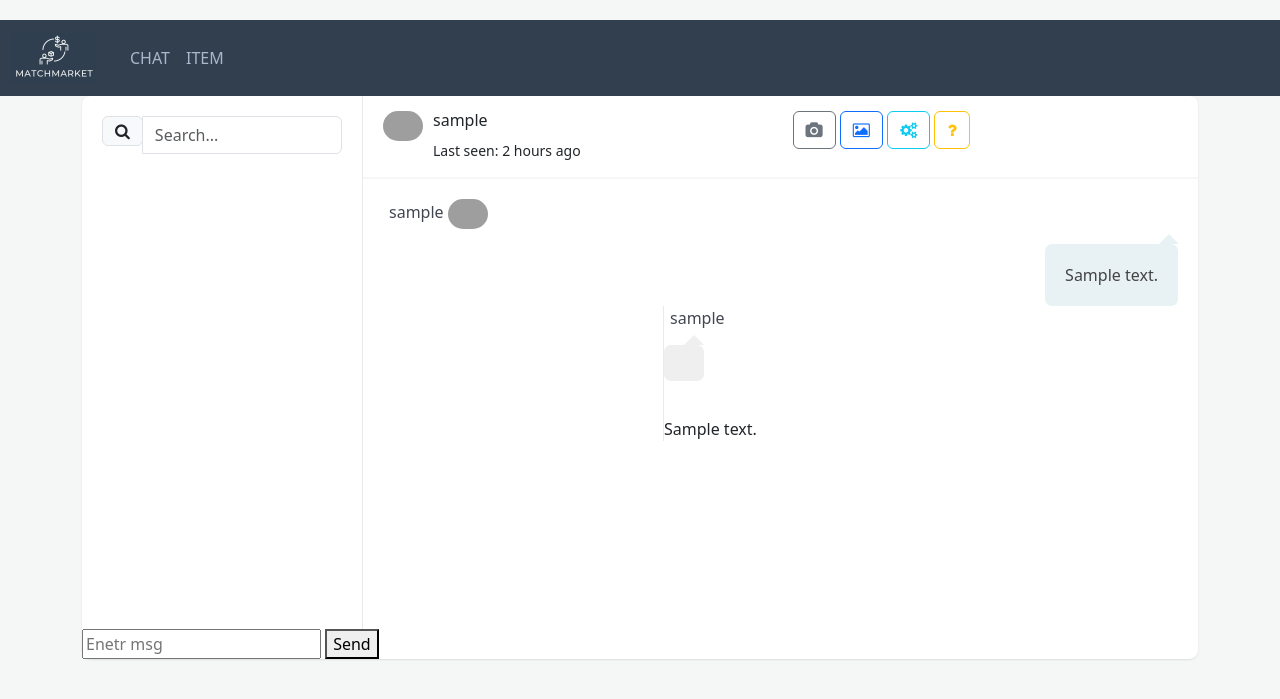
After one commit to yanaih16/gPBL_2023_summer, a Django app: page /chat/1 in a window 1280 px wide. The commit adds this page. Shown: the top 699 px of the page. Run offline with Django 4.2, Linux system fonts and the light colour scheme; a user stored in the database is signed in; tables that the repository leaves empty hold one stand-in row (values such as "Sample post"); some libraries are stand-ins or nearby versions; grey boxes are pictures that could not be loaded.

Commit message:
[change] chat

```diff
--- a/app/models.py
+++ b/app/models.py
@@ -79,8 +79,9 @@ class Matching(models.Model):
         return f"{self.item_id} {self.buyer_id}"
 
 class Chat(models.Model):
-    matching_id = models.ForeignKey(Matching, on_delete = models.PROTECT)
-    sender_id = models.ForeignKey(User, on_delete = models.PROTECT)
+    #matching_id = models.ForeignKey(Matching, on_delete = models.PROTECT)
+    sender=models.ForeignKey(User,on_delete=models.CASCADE,related_name='sender')
+    receiver=models.ForeignKey(User,on_delete=models.CASCADE,related_name='receiver')
     text = models.TextField()
     sented_at = models.DateTimeField(auto_now_add=True)
     def __str__(self):
--- a/app/urls.py
+++ b/app/urls.py
@@ -3,7 +3,7 @@ from .views import top
 from .views import item_list
 from .views import user
 from .views import item
-
+from .views import chat
 urlpatterns = [
     path("", top.index, name="index"),
     path("login", user.login_user, name = "login"),
@@ -11,4 +11,8 @@ urlpatterns = [
     path("register", user.register_user, name = "register"),
     path("item_list/", item_list.ItemList.as_view(), name="item_list"),
     path("item/add", item.item_add, name="item_add"),
+    path('com', chat.com, name='com'),
+    path('receive_data', chat.receive_data, name='receive_data'),
+    path('chat/<id>',chat.chat,name='chat'),
+    path('user',chat.all_user,name='all_user'),
 ]
--- /dev/null
+++ b/app/views/chat.py
@@ -0,0 +1,30 @@
+from django.shortcuts import render, redirect
+from django.http import HttpResponse,JsonResponse
+from ..models import Chat, User
+def chat(request,id):
+    user=request.user
+    receiver=User.objects.get(id=id)
+    chat_sender=Chat.objects.filter(sender=user,receiver=receiver)
+    chat_receive=Chat.objects.filter(sender=receiver,receiver=user)
+    user2 = User.objects.all()
+    data={
+        'receiver':User.objects.get(id=id),
+        'sender':request.user
+    }
+    return render(request,'chat/chat.html',{'data':data,'chat_sender':chat_sender,'chat_receive':chat_receive, 'user_list':user2})
+def com(request):
+    sender = request.user
+    receiver=User.objects.get(username=request.POST.get('receiver'))
+    chat=request.POST.get('msg')
+    Chat.objects.create(receiver=receiver,sender=sender,text=chat)
+
+    return JsonResponse('hit',safe=False)
+def receive_data(request):
+    user=request.user
+    receiver = User.objects.get(username=request.POST.get('receiver'))
+    a= Chat.objects.filter(receiver=user, sender=receiver).last()
+    data={'id':a.id,'chat':a.text}
+    return JsonResponse(data)
+def all_user(request):
+    user=User.objects.all()
+    return render(request,'chat/user.html',{'user_list':user})
--- a/templates/_navbar.html
+++ b/templates/_navbar.html
@@ -22,7 +22,7 @@
     <div class="collapse navbar-collapse" id="navbarNav">
       <ul class="navbar-nav">
         <li class="nav-item">
-          <a class="nav-link" href="#">CHAT</a>
+          <a class="nav-link" href="{% url 'chat' 1 %}">CHAT</a>
         </li>
         <li class="nav-item">
           <a class="nav-link" href="{% url 'item_list' %}">ITEM</a>
--- /dev/null
+++ b/templates/chat/chat.html
@@ -0,0 +1,401 @@
+{% extends 'base.html' %}
+{% block content %}
+<head>
+    <meta charset="UTF-8">
+    <title>Chat</title>
+    <style media="screen">
+    body{
+    background-color: #f4f7f6;
+    margin-top:20px;
+}
+.card {
+    background: #fff;
+    transition: .5s;
+    border: 0;
+    margin-bottom: 30px;
+    border-radius: .55rem;
+    position: relative;
+    width: 100%;
+    box-shadow: 0 1px 2px 0 rgb(0 0 0 / 10%);
+}
+.chat-app .people-list {
+    width: 280px;
+    position: absolute;
+    left: 0;
+    top: 0;
+    padding: 20px;
+    z-index: 7
+}
+
+.chat-app .chat {
+    margin-left: 280px;
+    border-left: 1px solid #eaeaea
+}
+
+.people-list {
+    -moz-transition: .5s;
+    -o-transition: .5s;
+    -webkit-transition: .5s;
+    transition: .5s
+}
+
+.people-list .chat-list li {
+    padding: 10px 15px;
+    list-style: none;
+    border-radius: 3px
+}
+
+.people-list .chat-list li:hover {
+    background: #efefef;
+    cursor: pointer
+}
+
+.people-list .chat-list li.active {
+    background: #efefef
+}
+
+.people-list .chat-list li .name {
+    font-size: 15px
+}
+
+.people-list .chat-list img {
+    width: 45px;
+    border-radius: 50%
+}
+
+.people-list img {
+    float: left;
+    border-radius: 50%
+}
+
+.people-list .about {
+    float: left;
+    padding-left: 8px
+}
+
+.people-list .status {
+    color: #999;
+    font-size: 13px
+}
+
+.chat .chat-header {
+    padding: 15px 20px;
+    border-bottom: 2px solid #f4f7f6
+}
+
+.chat .chat-header img {
+    float: left;
+    border-radius: 40px;
+    width: 40px
+}
+
+.chat .chat-header .chat-about {
+    float: left;
+    padding-left: 10px
+}
+
+.chat .chat-history {
+    padding: 20px;
+    border-bottom: 2px solid #fff
+}
+
+.chat .chat-history ul {
+    padding: 0
+}
+
+.chat .chat-history ul li {
+    list-style: none;
+    margin-bottom: 30px
+}
+
+.chat .chat-history ul li:last-child {
+    margin-bottom: 0px
+}
+
+.chat .chat-history .message-data {
+    margin-bottom: 15px
+}
+
+.chat .chat-history .message-data img {
+    border-radius: 40px;
+    width: 40px
+}
+
+.chat .chat-history .message-data-time {
+    color: #434651;
+    padding-left: 6px
+}
+
+.chat .chat-history .message {
+    color: #444;
+    padding: 18px 20px;
+    line-height: 26px;
+    font-size: 16px;
+    border-radius: 7px;
+    display: inline-block;
+    position: relative
+}
+
+.chat .chat-history .message:after {
+    bottom: 100%;
+    left: 7%;
+    border: solid transparent;
+    content: " ";
+    height: 0;
+    width: 0;
+    position: absolute;
+    pointer-events: none;
+    border-bottom-color: #fff;
+    border-width: 10px;
+    margin-left: -10px
+}
+
+.chat .chat-history .my-message {
+    background: #efefef
+}
+
+.chat .chat-history .my-message:after {
+    bottom: 100%;
+    left: 30px;
+    border: solid transparent;
+    content: " ";
+    height: 0;
+    width: 0;
+    position: absolute;
+    pointer-events: none;
+    border-bottom-color: #efefef;
+    border-width: 10px;
+    margin-left: -10px
+}
+
+.chat .chat-history .other-message {
+    background: #e8f1f3;
+    text-align: right
+}
+
+.chat .chat-history .other-message:after {
+    border-bottom-color: #e8f1f3;
+    left: 93%
+}
+
+.chat .chat-message {
+    padding: 20px
+}
+
+.online,
+.offline,
+.me {
+    margin-right: 2px;
+    font-size: 8px;
+    vertical-align: middle
+}
+
+.online {
+    color: #86c541
+}
+
+.offline {
+    color: #e47297
+}
+
+.me {
+    color: #1d8ecd
+}
+
+.float-right {
+    float: right
+}
+
+.clearfix:after {
+    visibility: hidden;
+    display: block;
+    font-size: 0;
+    content: " ";
+    clear: both;
+    height: 0
+}
+
+@media only screen and (max-width: 767px) {
+    .chat-app .people-list {
+        height: 465px;
+        width: 100%;
+        overflow-x: auto;
+        background: #fff;
+        left: -400px;
+        display: none
+    }
+    .chat-app .people-list.open {
+        left: 0
+    }
+    .chat-app .chat {
+        margin: 0
+    }
+    .chat-app .chat .chat-header {
+        border-radius: 0.55rem 0.55rem 0 0
+    }
+    .chat-app .chat-history {
+        height: 300px;
+        overflow-x: auto
+    }
+}
+
+@media only screen and (min-width: 768px) and (max-width: 992px) {
+    .chat-app .chat-list {
+        height: 650px;
+        overflow-x: auto
+    }
+    .chat-app .chat-history {
+        height: 600px;
+        overflow-x: auto
+    }
+}
+
+@media only screen and (min-device-width: 768px) and (max-device-width: 1024px) and (orientation: landscape) and (-webkit-min-device-pixel-ratio: 1) {
+    .chat-app .chat-list {
+        height: 480px;
+        overflow-x: auto
+    }
+    .chat-app .chat-history {
+        height: calc(100vh - 350px);
+        overflow-x: auto
+    }
+}
+    </style>
+    <script src="https://ajax.googleapis.com/ajax/libs/jquery/3.3.1/jquery.min.js"></script>
+    <link href="https://maxcdn.bootstrapcdn.com/font-awesome/4.7.0/css/font-awesome.min.css" rel="stylesheet" />
+</head>
+<body>
+<div class="container">
+    <div class="row clearfix">
+        <div class="col-lg-12">
+            <div class="card chat-app">
+                <div id="plist" class="people-list">
+                    <div class="input-group">
+                        <div class="input-group-prepend">
+                            <span class="input-group-text"><i class="fa fa-search"></i></span>
+                        </div>
+                        <input type="text" class="form-control" placeholder="Search...">
+                    </div>
+                    {% for users in user_list %}
+                        {% if user != users %}
+                        <ul class="list-unstyled chat-list mt-2 mb-0">
+                            <li class="clearfix">
+                                <img src="https://bootdey.com/img/Content/avatar/avatar1.png" alt="avatar">
+                                <div class="about">
+                                    <div class="name"><a href='{% url "chat" users.id %}'>{{users.username}}</a></div>
+                                    <div class="status"> <i class="fa fa-circle offline"></i> left 7 mins ago </div>
+                                </div>
+                            </li>
+                        </ul>
+                        {% endif %}
+                    {% endfor %}
+                </div>
+                <div class="chat">
+                    <div class="chat-header clearfix">
+                        <div class="row">
+                            <div class="col-lg-6">
+                                <a href="javascript:void(0);" data-toggle="modal" data-target="#view_info">
+                                    <img src="https://bootdey.com/img/Content/avatar/avatar2.png" alt="avatar">
+                                </a>
+                                            <div class="chat-about">
+                                                <h6 class="m-b-0">{{user.username}}</h6>
+                                                <small>Last seen: 2 hours ago</small>
+                                            </div>
+                            </div>
+                            <div class="col-lg-6 hidden-sm text-right">
+                                <a href="javascript:void(0);" class="btn btn-outline-secondary"><i class="fa fa-camera"></i></a>
+                                <a href="javascript:void(0);" class="btn btn-outline-primary"><i class="fa fa-image"></i></a>
+                                <a href="javascript:void(0);" class="btn btn-outline-info"><i class="fa fa-cogs"></i></a>
+                                <a href="javascript:void(0);" class="btn btn-outline-warning"><i class="fa fa-question"></i></a>
+                            </div>
+                        </div>
+                    </div>
+                    <div class="chat-history">
+                        <ul class="m-b-0">
+                            <div class="msg">
+                                <ul>
+                                    {% for chat in chat_sender %}
+                                        <li class="clearfix">
+                                            <div class="message-data text-right">
+                                                <span class="message-data-time">{{chat.sender}}</span>
+                                                <img src="https://bootdey.com/img/Content/avatar/avatar7.png" alt="avatar">
+                                            </div>
+                                            <div class="message other-message float-right">{{chat.text}}</div>
+                                        </li>
+                                    {% endfor %}
+                                </ul>
+                            </div>
+                            <div class="chat">
+                                <ul class="chatul">
+                                    {% for chat in chat_receive %}
+                                        <li class="clearfix">
+                                            <div class="message-data">
+                                                <span class="message-data-time">{{chat.sender}}</span>
+                                            </div>
+                                            <div class="message my-message"><li id="{{chat.id}}">{{chat.text}}</li></div>
+                                        </li>
+                                    {% endfor %}
+                                </ul>
+                            </div>
+                        </ul>
+                    </div>
+                <div class="chat">
+                </div>
+                    <div class="chat-message clearfix">
+                        <div class="input-group mb-0">
+                            <div class="main">
+                                <input type="text" id="msg" placeholder="Enetr msg">
+                                <button type="button" id='btn'>Send</button>
+                          </div>
+                        </div>
+                    </div>
+                </div>
+            </div>
+        </div>
+    </div>
+</div>
+<script type="text/javascript">
+  $('#btn').click(function(event) {
+    /* Act on the event */
+    messages=$('#msg').val();
+    if (messages.length>0) {
+      $.ajax({
+      url: '{% url "com" %}',
+      type: 'POST',
+      dataType: 'json',
+      data: {msg: messages,receiver:'{{data.receiver}}',csrfmiddlewaretoken:"{{csrf_token}}"}
+    })
+    .done(function(data) {
+      $('#msg').val('');
+      $('.msg ul').append('<li> {{data.sender}} :'+messages+' </li>');
+    })
+    .fail(function() {
+      console.log("error");
+    })
+  }
+  // RECEIVE MESSAGE WITH AJAX
+  });
+function receive() {
+  var lastli = $('.chatul li:last-child').prop('id')
+
+  $.ajax({
+    url:'{% url "receive_data" %}',
+    type: 'POST',
+    dataType: 'json',
+    data: {receiver:'{{data.receiver}}',csrfmiddlewaretoken:"{{csrf_token}}"}
+  })
+  .done(function(a) {
+    var id = 0
+    if (a.id != lastli){
+    $('.chat ul ').append('<li id='+a.id+'> {{data.receiver}} :'+a.chat+' </li>');
+  }
+  })
+  .fail(function() {
+    console.log("error");
+  })
+}
+setInterval(receive,1000);
+
+</script>
+</body>
+{% endblock content %}
```
Also changed, not shown: templates/chat/user.html (added, +18 -0 lines), app/migrations/0004_alter_chat_options_alter_item_options_and_more.py (added), app/migrations/0005_remove_chat_sender_id_chat_receiver_chat_sender.py (added), app/migrations/0006_remove_chat_matching_id.py (added).
